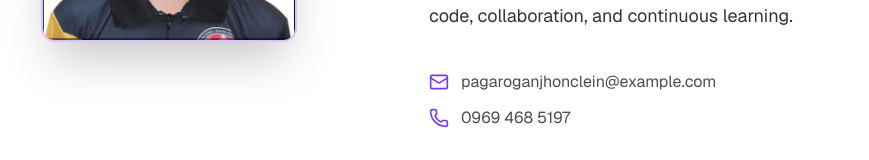
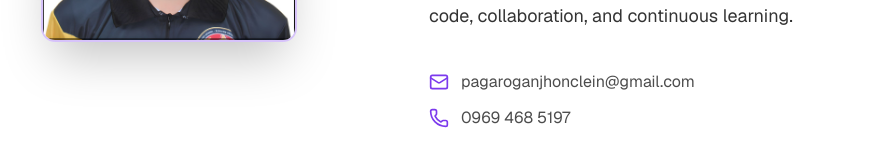
Before and after one commit to Nishieeee/act_internship_portfolio, a Next.js app: page / in a window 1280 px wide. Shown: the part 486-646 px from the top of the page, without its empty margins (235-1104 px from the left). Built offline with nearby package versions, Linux system fonts and the light colour scheme.

Commit message:
Update email address in user profile

```diff
--- a/app/page.tsx
+++ b/app/page.tsx
@@ -12,7 +12,7 @@ export default function Home() {
     position: 'Software Engineer Intern',
     company: 'WMSU - CCS',
     bio: 'I’m an aspiring Software Developer passionate about building impactful and user-centered web applications. I enjoy working across the full development stack—from crafting intuitive UIs to designing secure and scalable backend systems. I love solving real-world problems through clean code, collaboration, and continuous learning.',
-    email: 'pagaroganjhonclein@example.com',
+    email: 'pagaroganjhonclein@gmail.com',
     phone: '0969 468 5197',
     profileImage: '/IMG_1046.JPG',
     linkedIn: 'https://www.linkedin.com/in/jhon-clein-pagarogan-a514872b0/',
```
